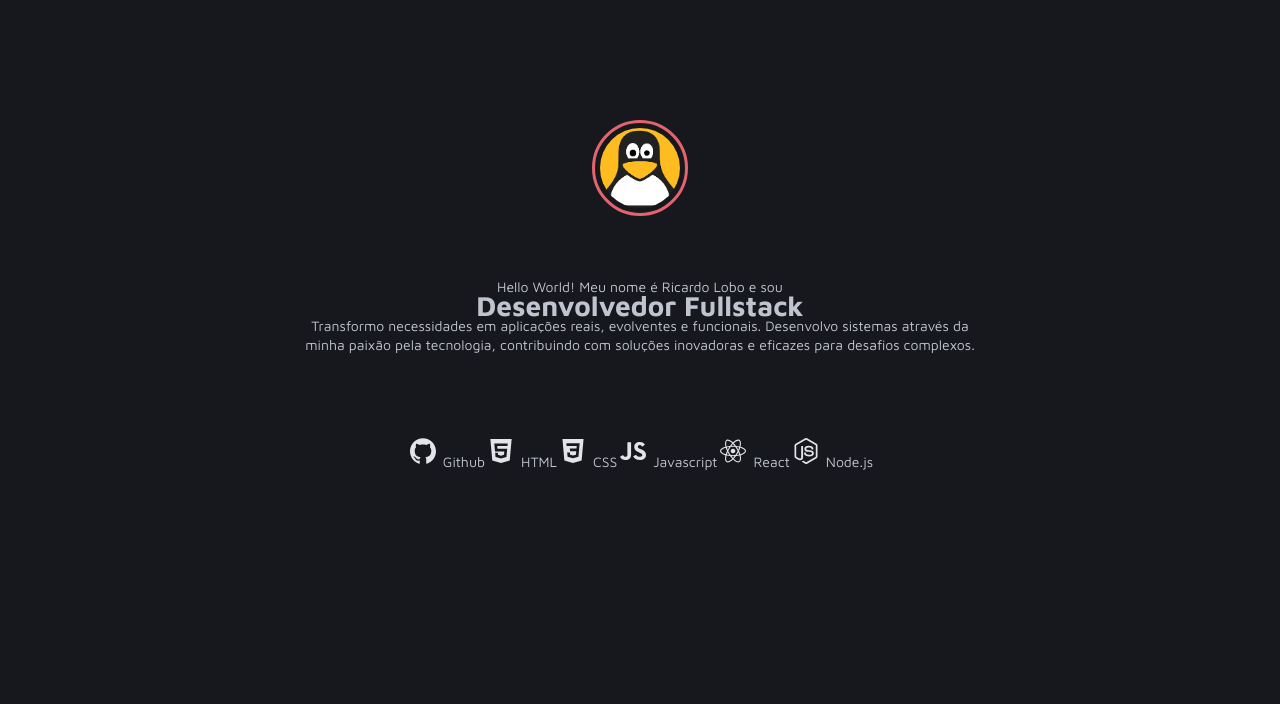
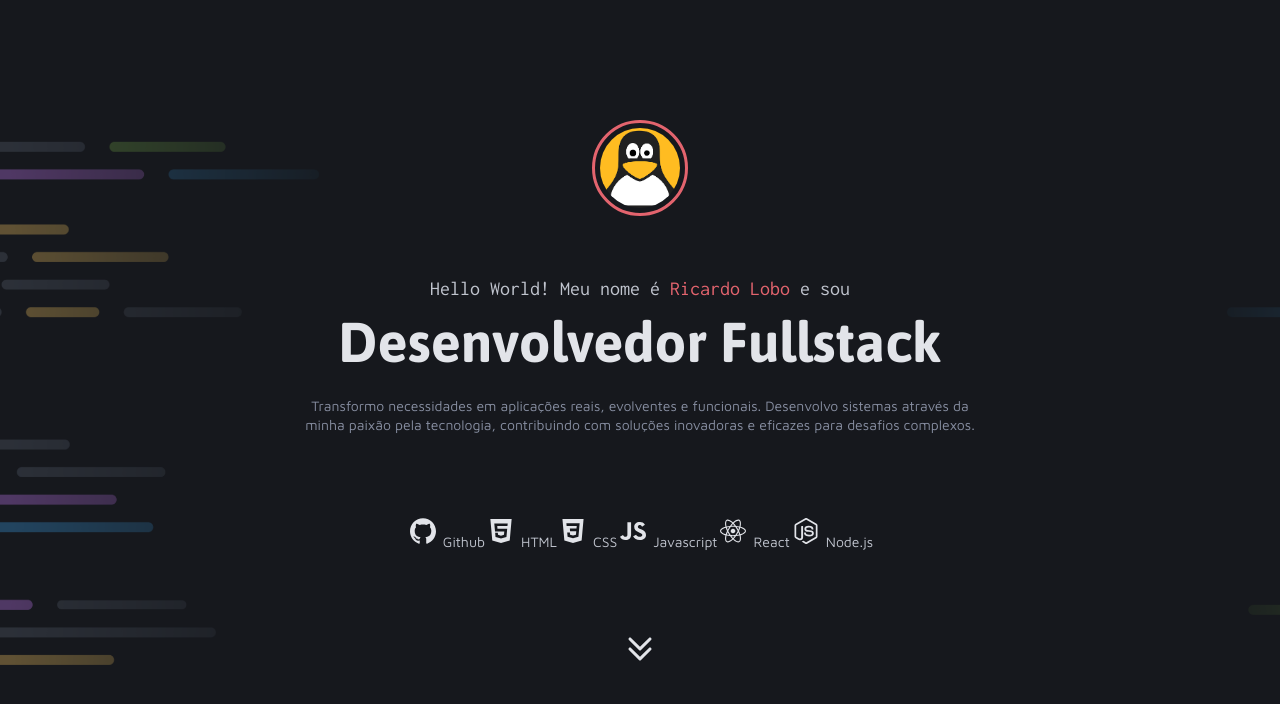
Before and after one commit to rgclobo/fullstack, a plain HTML site: page 07_Portfolio_dev/index.html in a window 1280 px wide. Drawn offline with Linux system fonts and the light colour scheme.

Commit message:
Styling header pt. 3

```diff
--- a/07_Portfolio_dev/index.html
+++ b/07_Portfolio_dev/index.html
@@ -12,15 +12,15 @@
 <body>
 	<div id="profile" class="container">
 		<header>
-		<div>
+		<div id="img-profile">
 			<img src="assets/images.png" alt="Imagem de perfil Ricardo Lobo">
 			<img src="assets/icons/Code.svg" alt="">
 		</div>
 
 			<div id="text">
-            <span>
-               Hello World! Meu nome é Ricardo Lobo e sou
-            </span>
+			<p>
+				Hello World! Meu nome é <span>Ricardo Lobo</span> e sou
+			</p>
 			<h1>Desenvolvedor Fullstack</h1>
 			<p>
 				Transformo necessidades em aplicações reais, evolventes e funcionais. Desenvolvo sistemas através da minha paixão pela tecnologia, contribuindo com soluções inovadoras e eficazes para desafios complexos.
@@ -61,6 +61,12 @@
 				</li>
 			</ul>
 		</div>
+
+		<a href="#">
+			<span>
+				<img src="./assets/icons/CaretDoubleDown.svg" alt="">
+			</span>
+		</a>
    </div>
 </body>
 </html>
--- a/07_Portfolio_dev/styles/header.css
+++ b/07_Portfolio_dev/styles/header.css
@@ -1,4 +1,7 @@
 #profile{
+   background-image: url(../assets/bg/Background_Intro.png);
+   background-size: cover;
+
    display: flex;
    flex-direction: column;
    align-items: center;
@@ -11,7 +14,7 @@
       align-items: center;
       gap: 56px;
 
-      div{
+      #img-profile{
          position: relative;
          /* Config IMG */
          img:nth-child(1){
@@ -36,6 +39,22 @@
       #text{
          text-align: center;
          max-width: 680px;
+         p:nth-child(1){
+            font: var(--subtitle);
+            color: var(--gray-500);
+            span{
+               color: var(--red);
+            }
+         }
+         h1{
+            font: var(--title-lg);
+            color: var(--gray-600);
+            padding-block: 8px 20px;
+         }
+         p:nth-child(3){
+            font: var(--text-sm);
+            color: var(--gray-400);
+         }
       }
    }
 
```
Lines whose indentation alone changed are shown as unchanged.
